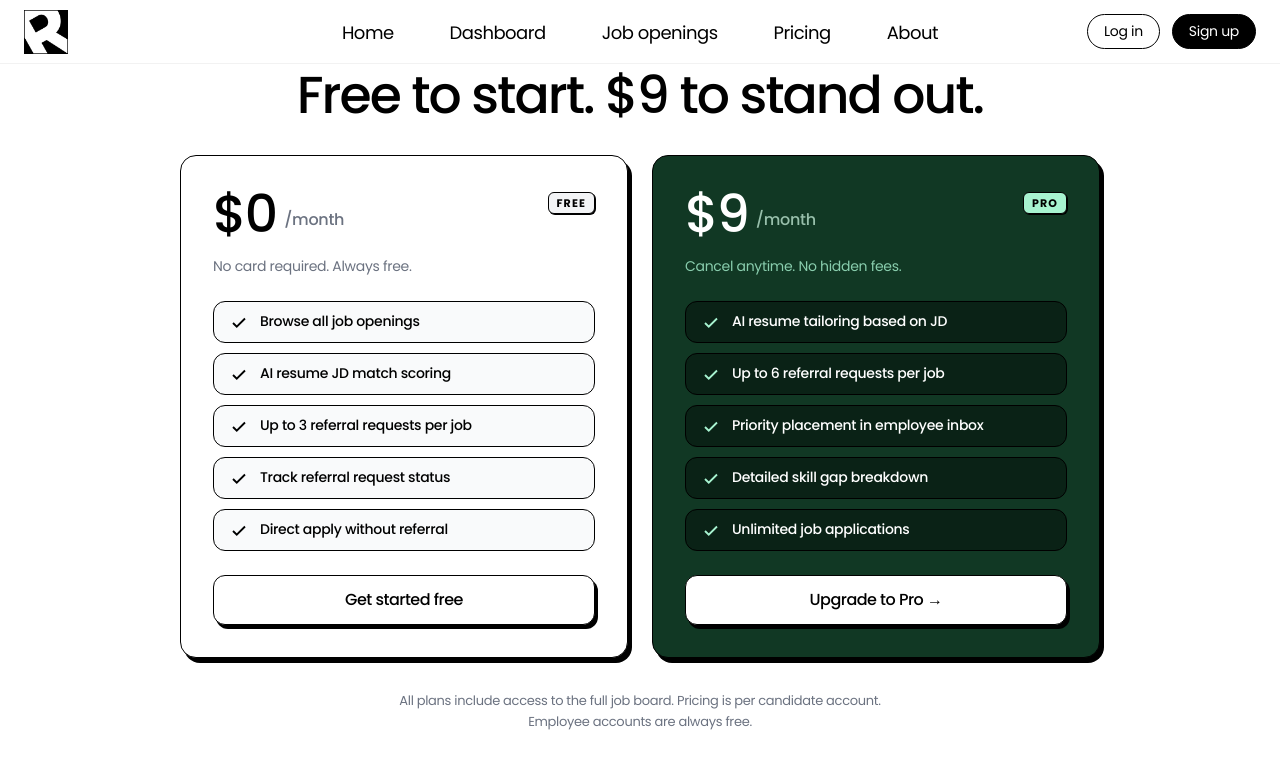
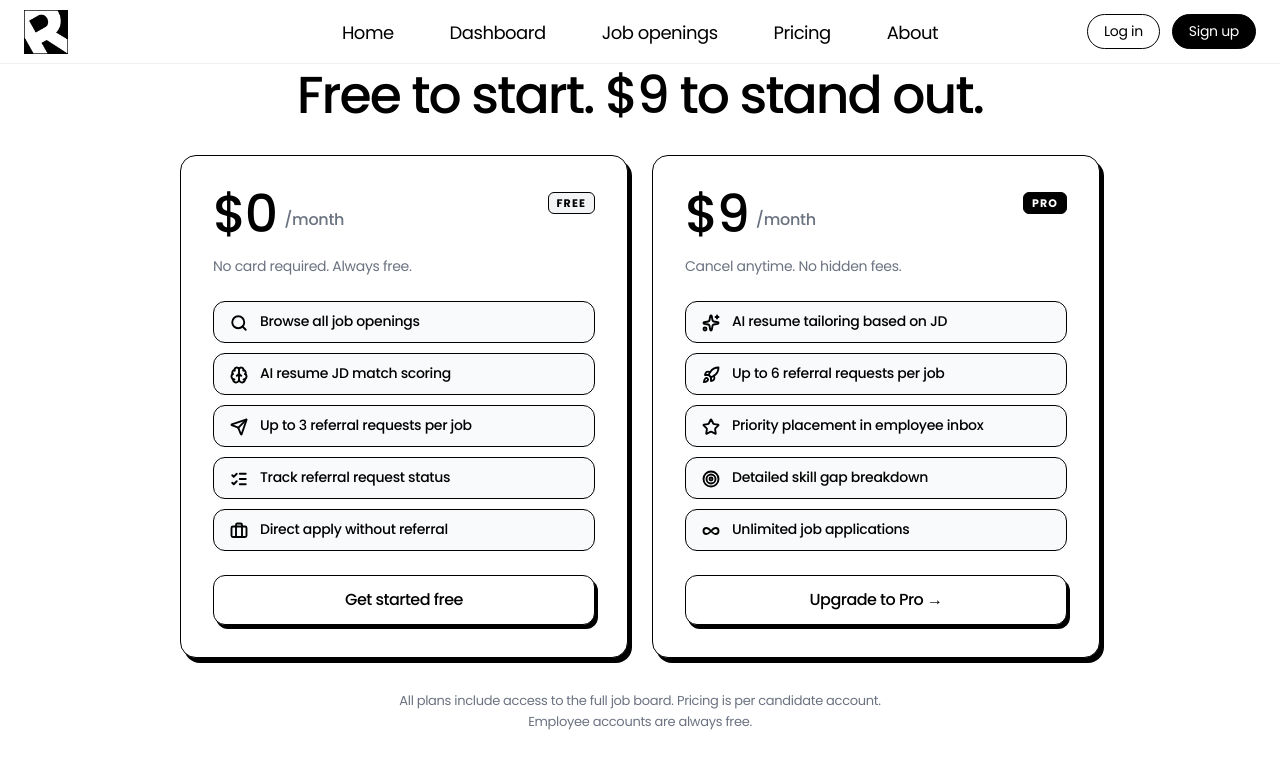
Before and after one commit to Saneajayy/referrd, a React (Vite) app: page /pricing in a window 1280 px wide. Shown: the top 768 px of the page. Built offline with nearby package versions, Linux system fonts and the light colour scheme; a web font is replaced by a local one.

Commit message:
fix AI responses to one word only.

```diff
--- a/src/pages/Pricing.jsx
+++ b/src/pages/Pricing.jsx
@@ -1,6 +1,7 @@
 import { useState, useEffect } from 'react';
 import { Link } from 'react-router-dom';
 import Navbar from '../components/Navbar.jsx';
+import { Search, Brain, Send, ListChecks, Briefcase, Sparkles, Rocket, Star, Target, Infinity } from 'lucide-react';
 
 function authFetch(url, opts = {}) {
   const token = localStorage.getItem('token');
@@ -11,32 +12,20 @@ function authFetch(url, opts = {}) {
 }
 
 const FREE_FEATURES = [
-  'Browse all job openings',
-  'AI resume JD match scoring',
-  'Up to 3 referral requests per job',
-  'Track referral request status',
-  'Direct apply without referral',
+  { text: 'Browse all job openings', icon: Search },
+  { text: 'AI resume JD match scoring', icon: Brain },
+  { text: 'Up to 3 referral requests per job', icon: Send },
+  { text: 'Track referral request status', icon: ListChecks },
+  { text: 'Direct apply without referral', icon: Briefcase },
 ];
 
 const PAID_FEATURES = [
-  'AI resume tailoring based on JD',
-  'Up to 6 referral requests per job',
-  'Priority placement in employee inbox',
-  'Detailed skill gap breakdown',
-  'Unlimited job applications',
+  { text: 'AI resume tailoring based on JD', icon: Sparkles },
+  { text: 'Up to 6 referral requests per job', icon: Rocket },
+  { text: 'Priority placement in employee inbox', icon: Star },
+  { text: 'Detailed skill gap breakdown', icon: Target },
+  { text: 'Unlimited job applications', icon: Infinity },
 ];
-
-function CheckIcon({ color }) {
-  return (
-    <svg
-      width="18" height="18" viewBox="0 0 24 24" fill="none"
-      stroke={color} strokeWidth="2.5"
-      className="shrink-0 mt-0.5"
-    >
-      <polyline points="20 6 9 17 4 12" />
-    </svg>
-  );
-}
 
 export default function Pricing() {
   const [user, setUser] = useState(null);
@@ -49,7 +38,7 @@ export default function Pricing() {
       .then(d => {
         if (d.user) setUser(d.user);
       })
-      .catch(() => {});
+      .catch(() => { });
   }, []);
 
   return (
@@ -76,7 +65,7 @@ export default function Pricing() {
                   <span className="text-[52px] font-medium tracking-[-2px] leading-none text-black">$0</span>
                   <span className="text-[16px] text-gray-500 mb-2 font-medium tracking-[-0.3px]">/month</span>
                 </div>
-                <span className="inline-block text-[11px] font-bold tracking-[0.1em] uppercase text-black bg-gray-100 border border-black rounded-[6px] px-2 py-0.5 mt-1 shadow-[1px_1px_0px_0px_#000]">
+                <span className="inline-block text-[11px] font-bold tracking-[0.1em] uppercase text-black bg-gray-100 border border-black rounded-[6px] px-2 py-0.5 mt-1">
                   Free
                 </span>
               </div>
@@ -84,10 +73,10 @@ export default function Pricing() {
             </div>
 
             <ul className="flex flex-col gap-2.5 mb-6 flex-1 min-h-0 justify-center">
-              {FREE_FEATURES.map((f) => (
-                <li key={f} className="flex items-center gap-3 bg-gray-50 border-[1px] border-black rounded-xl px-4 py-2.5">
-                  <CheckIcon color="#000" />
-                  <span className="text-[14px] text-black tracking-[-0.3px] leading-tight font-medium">{f}</span>
+              {FREE_FEATURES.map((f, i) => (
+                <li key={i} className="flex items-center gap-3 bg-gray-50 border-[1px] border-black rounded-xl px-4 py-2.5">
+                  <f.icon size={18} strokeWidth={2.5} color="#000" className="shrink-0 mt-0.5" />
+                  <span className="text-[14px] text-black tracking-[-0.3px] leading-tight font-medium">{f.text}</span>
                 </li>
               ))}
             </ul>
@@ -111,26 +100,26 @@ export default function Pricing() {
           </div>
 
           {/* Paid card */}
-          <div className="bg-[#113824] border-[1px] border-black rounded-2xl p-8 shadow-[4px_5px_0px_0px_#000] flex flex-col max-md:p-6 min-h-0">
+          <div className="bg-white border-[1px] border-black rounded-2xl p-8 shadow-[4px_5px_0px_0px_#000] flex flex-col max-md:p-6 min-h-0">
             <div className="mb-6 shrink-0">
               {/* Price + badge row */}
               <div className="flex items-start justify-between mb-1">
                 <div className="flex items-end gap-2">
-                  <span className="text-[52px] font-medium tracking-[-2px] leading-none text-white">$9</span>
-                  <span className="text-[16px] text-emerald-100/70 mb-2 font-medium tracking-[-0.3px]">/month</span>
+                  <span className="text-[52px] font-medium tracking-[-2px] leading-none text-black">$9</span>
+                  <span className="text-[16px] text-gray-500 mb-2 font-medium tracking-[-0.3px]">/month</span>
                 </div>
-                <span className="inline-block text-[11px] font-bold tracking-[0.1em] uppercase text-black bg-[#a7f3d0] border border-black rounded-[6px] px-2 py-0.5 mt-1 shadow-[1px_1px_0px_0px_#000]">
+                <span className="inline-block text-[11px] font-bold tracking-[0.1em] uppercase text-white bg-black border border-black rounded-[6px] px-2 py-0.5 mt-1">
                   Pro
                 </span>
               </div>
-              <p className="text-[14px] mt-4 text-[#a7f3d0] opacity-80 tracking-[-0.3px]">Cancel anytime. No hidden fees.</p>
+              <p className="text-[14px] mt-4 text-gray-500 tracking-[-0.3px]">Cancel anytime. No hidden fees.</p>
             </div>
 
             <ul className="flex flex-col gap-2.5 mb-6 flex-1 min-h-0 justify-center">
-              {PAID_FEATURES.map((f) => (
-                <li key={f} className="flex items-center gap-3 bg-[#0a2216] border-[1px] border-black rounded-xl px-4 py-2.5">
-                  <CheckIcon color="#a7f3d0" />
-                  <span className="text-[14px] text-white tracking-[-0.3px] leading-tight font-medium">{f}</span>
+              {PAID_FEATURES.map((f, i) => (
+                <li key={i} className="flex items-center gap-3 bg-gray-50 border-[1px] border-black rounded-xl px-4 py-2.5">
+                  <f.icon size={18} strokeWidth={2.5} color="#000" className="shrink-0 mt-0.5" />
+                  <span className="text-[14px] text-black tracking-[-0.3px] leading-tight font-medium">{f.text}</span>
                 </li>
               ))}
             </ul>
@@ -143,7 +132,7 @@ export default function Pricing() {
                 Upgrade to Pro →
               </Link>
             ) : user.is_pro ? (
-              <button disabled className="w-full bg-[#0a2216] text-[#a7f3d0] border-[1px] border-black py-3 text-[16px] font-medium rounded-xl cursor-not-allowed flex justify-center items-center tracking-[-0.5px] shadow-[inset_0px_2px_4px_rgba(0,0,0,0.3)]">
+              <button disabled className="w-full bg-gray-50 text-gray-500 border-[1px] border-gray-300 py-3 text-[16px] font-medium rounded-xl cursor-not-allowed flex justify-center items-center tracking-[-0.5px]">
                 Currently Active
               </button>
             ) : (
```
Also changed, not shown: 1 other file (tests, documents, lock files or other folders).
